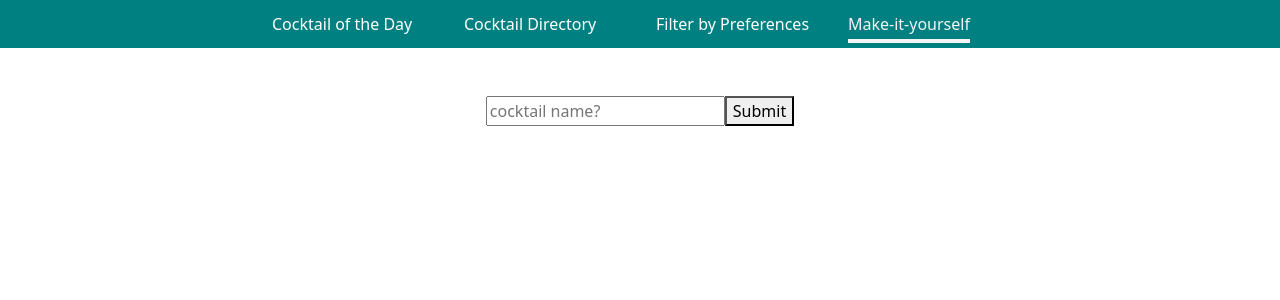
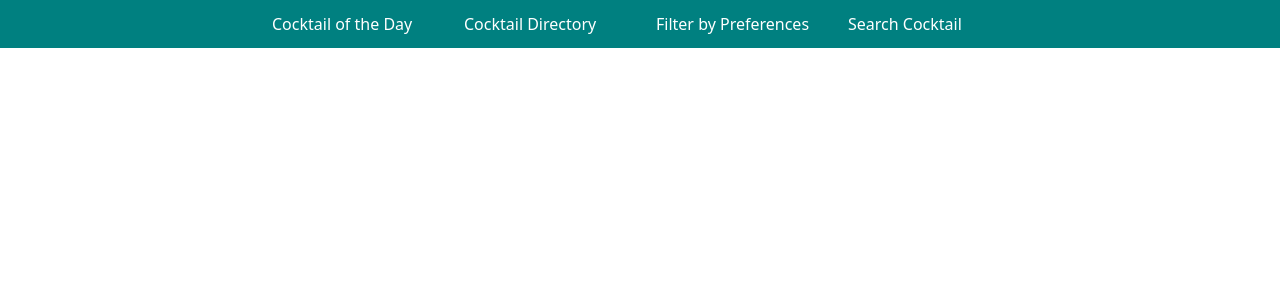
Before and after one commit to mel-ho/CockTails, a React (Vite) app: page /diy in a window 1280 px wide. Shown: the top 300 px of the page. Built offline with nearby package versions, Linux system fonts and the light colour scheme.

Commit message:
redid the search to return suggested alternatives.

```diff
--- a/src/App.jsx
+++ b/src/App.jsx
@@ -3,7 +3,7 @@ import { Route, Routes } from "react-router-dom";
 import Landing from "./components/Landing";
 import Random from "./components/Random";
 import FilterDisplay from "./components/FilterDisplay";
-import DIY from "./components/DIY";
+import Search from "./components/Search";
 import Directory from "./components/Directory";
 import NavBar from "./components/NavBar";
 import DirectoryByAlpha from "./components/DirectoryByAlpha";
@@ -19,7 +19,7 @@ function App() {
         <Route path="/filter" element={<FilterDisplay />} />
         <Route path="/directory" element={<Directory />} />
         <Route path="/directory/:alpha" element={<DirectoryByAlpha />} />
-        <Route path="/diy" element={<DIY />} />
+        <Route path="/search" element={<Search />} />
         <Route path="/cocktail/:id" element={<CocktailbyID />} />
       </Routes>
     </div>
--- a/src/components/DIY.jsx
+++ /dev/null
@@ -1,12 +0,0 @@
-import React from "react";
-import DIYSearch from "./DIYSearch";
-
-const DIY = () => {
-  return (
-    <div>
-      <DIYSearch></DIYSearch>
-    </div>
-  );
-};
-
-export default DIY;
--- a/src/components/DIYSearch.jsx
+++ /dev/null
@@ -1,54 +0,0 @@
-import React, { useEffect, useState } from "react";
-import CocktailbyID from "./CocktailbyID";
-
-const DIYSearch = () => {
-  const [searchTerm, setSearchTerm] = useState("");
-  const [searchID, setSearchID] = useState("");
-
-  const handleChange = (event) => {
-    setSearchTerm(event.target.value);
-  };
-
-  const handleSubmit = async (event) => {
-    event.preventDefault();
-    setSearchID("");
-    try {
-      const res = await fetch(
-        `https://www.thecocktaildb.com/api/json/v1/1/search.php?s=${searchTerm}`
-      );
-      const data = await res.json();
-      const initialDrink = data.drinks?.[0];
-      if (initialDrink) {
-        setSearchID(initialDrink.idDrink || []);
-      } else {
-        setSearchID("");
-      }
-    } catch (error) {
-      console.error("Error fetching data: ", error);
-    }
-  };
-
-  useEffect(() => {
-    if (searchTerm === "") {
-      setSearchID("");
-    }
-  }, [searchTerm]);
-
-  return (
-    <div>
-      <br />
-      <form className="centered" onSubmit={handleSubmit}>
-        <input
-          type="text"
-          placeholder="cocktail name?"
-          value={searchTerm}
-          onChange={handleChange}
-        />
-        <button type="submit">Submit</button>
-      </form>
-      <div>{searchID && <CocktailbyID id={searchID}></CocktailbyID>}</div>
-    </div>
-  );
-};
-
-export default DIYSearch;
--- a/src/components/Directory.module.css
+++ b/src/components/Directory.module.css
@@ -1,10 +1,6 @@
 .directory {
   background-color: whitesmoke;
 }
-
-/* .directory nav {
-  height: 100%;
-} */
 
 .directory ul {
   list-style: none;
--- a/src/components/NavBar.jsx
+++ b/src/components/NavBar.jsx
@@ -35,9 +35,9 @@ const NavBar = () => {
           <li>
             <NavLink
               className={(navData) => (navData.isActive ? styles.active : "")}
-              to="/diy"
+              to="/search"
             >
-              Make-it-yourself
+              Search Cocktail
             </NavLink>
           </li>
         </ul>
--- /dev/null
+++ b/src/components/Search.jsx
@@ -0,0 +1,85 @@
+import React, { useEffect, useState } from "react";
+import CocktailbyID from "./CocktailbyID";
+
+const Search = () => {
+  const [searchTerm, setSearchTerm] = useState("");
+  const [searchID, setSearchID] = useState("");
+  const [errorMessage, setErrorMessage] = useState("");
+  const [alternativeCocktails, setAlternativeCocktails] = useState([]);
+
+  const handleChange = (event) => {
+    setSearchTerm(event.target.value);
+  };
+
+  const handleSubmit = async (event) => {
+    event.preventDefault();
+    setSearchID("");
+    setErrorMessage("");
+    try {
+      const res = await fetch(
+        `https://www.thecocktaildb.com/api/json/v1/1/search.php?s=${searchTerm}`
+      );
+      const data = await res.json();
+      const initialDrink = data.drinks?.[0];
+      if (initialDrink) {
+        setSearchID(initialDrink.idDrink || []);
+      } else {
+        setErrorMessage("No cocktail is found");
+        // If no match is found, fetch other suggestions
+        const alternativeRes = await fetch(
+          `https://www.thecocktaildb.com/api/json/v1/1/search.php?f=${searchTerm.slice(
+            0,
+            1
+          )}`
+        );
+        const alternativeData = await alternativeRes.json();
+        setAlternativeCocktails(alternativeData.drinks || []);
+      }
+    } catch (error) {
+      console.error("Error fetching data: ", error);
+      setErrorMessage("Error fetching data. Please try again later.");
+    }
+  };
+
+  useEffect(() => {
+    if (searchTerm === "") {
+      setSearchID("");
+      setErrorMessage("");
+    }
+  }, [searchTerm]);
+
+  return (
+    <div>
+      <br />
+      <form className="centered" onSubmit={handleSubmit}>
+        <input
+          type="text"
+          placeholder="cocktail name?"
+          value={searchTerm}
+          onChange={handleChange}
+        />
+        <button type="submit">Submit</button>
+      </form>
+      {errorMessage && <h2>{errorMessage}</h2>}
+      <div>
+        {searchID && !errorMessage && (
+          <CocktailbyID id={searchID}></CocktailbyID>
+        )}
+        {!searchID && alternativeCocktails.length > 0 && (
+          <div>
+            <h2>Alternative Cocktails You Can Search For...</h2>
+            <ul>
+              {alternativeCocktails.slice(0, 5).map((cocktail) => (
+                <li className="centered" key={cocktail.idDrink}>
+                  {cocktail.strDrink}
+                </li>
+              ))}
+            </ul>
+          </div>
+        )}
+      </div>
+    </div>
+  );
+};
+
+export default Search;
```
